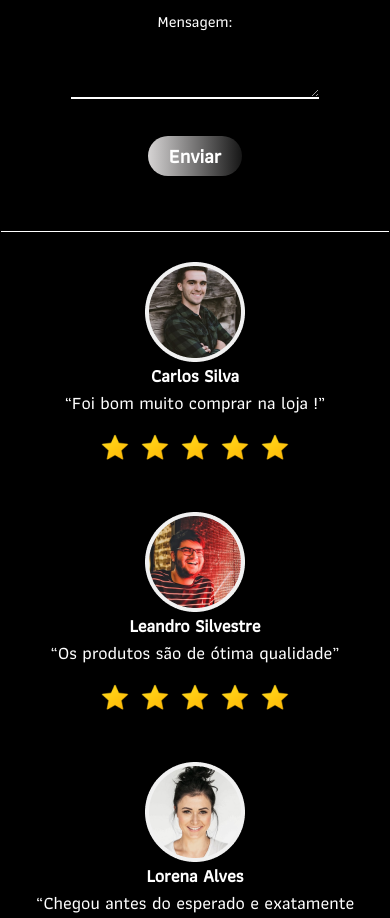
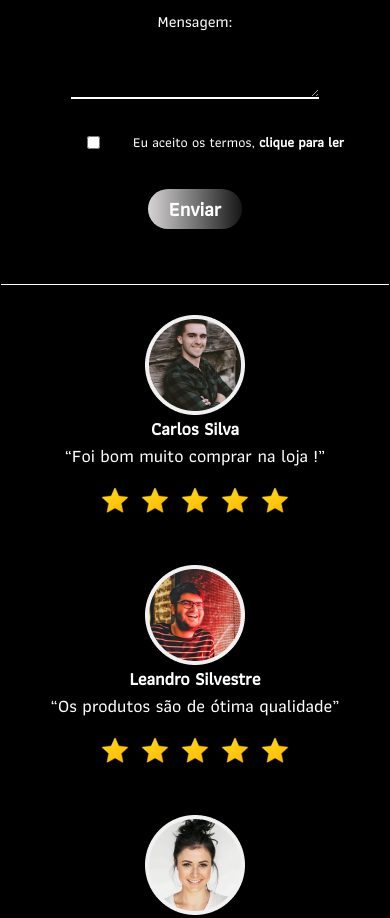
Before and after one commit to rafaeooliveira/projetoPlayInsSNK, a React (Vite) app: page / in a window 390 px wide. Shown: the part 5480-6398 px from the top of the page. Built offline with nearby package versions, Linux system fonts and the light colour scheme; no server answers.

Commit message:
Criado arquivo e checkbox de termo de concordancia dos dados cedidos

```diff
--- /dev/null
+++ b/public/termo.html
@@ -0,0 +1,49 @@
+<!DOCTYPE html>
+<html lang="en">
+<head>
+    <meta charset="UTF-8">
+    <meta http-equiv="X-UA-Compatible" content="IE=edge">
+    <meta name="viewport" content="width=device-width, initial-scale=1.0">
+    <title>Termo de concordância</title>
+</head>
+
+<style>
+
+    *{
+        background-color: antiquewhite;
+    }
+
+    h1{
+        text-align: center;
+        font-size: 60px;
+        padding: 20px;
+    }
+
+    p{
+        text-align: justify;
+        padding: 80px;
+        height: 100vh;
+        font-size: 36px;
+    }
+
+    @media screen and (max-width: 800px) {
+        h1{
+            font-size: 30px;
+        }
+
+        p{
+            font-size: 20px;
+            padding: 40px;
+        }
+    }
+
+</style>
+
+<body>
+    <h1>Termo de Concordância para Fornecimento de Dados Pessoais</h1>
+    <p>
+        Ao utilizar o formulário de contato em nosso site, eu, usuário, concordo em fornecer os seguintes dados pessoais à empresa Play In's SNK: nome, número de telefone e endereço de e-mail. Entendo que a Play In's SNK utilizará essas informações exclusivamente para entrar em contato comigo e responder às minhas solicitações e mensagens enviadas por meio do formulário de contato. Declaro que as informações fornecidas são verdadeiras e corretas, e concordo voluntariamente em fornecer esses dados para que a Play In's SNK possa me contatar e fornecer informações relacionadas aos seus produtos e serviços. Reconheço que tenho o direito de solicitar a exclusão dos meus dados pessoais a qualquer momento, bastando entrar em contato com a Play In's SNK por meio dos canais indicados em seu site.
+    </p>
+
+</body>
+</html>
--- a/src/components/main/section_conversao_reviews/ConversaoReviews.jsx
+++ b/src/components/main/section_conversao_reviews/ConversaoReviews.jsx
@@ -108,6 +108,11 @@ export default function ConversaoReviews() {
                         <textarea {...register("mensagem", { required: true })}></textarea>
                         {errors.mensagem && <p>Por favor, preencha a mensagem.</p>}
 
+                        <div className="permissao">
+                            <input type="checkbox" name="" id="" required />
+                            <p>Eu aceito os termos, <a href="./termo.html" target="_blank">clique para ler</a></p>
+                        </div>
+
                         <input type="submit" value="Enviar" />
                     </form>
 
--- a/src/css/styles.css
+++ b/src/css/styles.css
@@ -549,6 +549,27 @@ input[type="submit"]:hover:after {
     opacity: 1;
 }
 
+.permissao{
+    display: flex;
+    align-items: center;
+    margin: 0px 0px 10px 20px;
+}
+
+form > .permissao  p{
+    margin: 0px;
+    font-size: 14px;
+    color: white;
+}
+
+.permissao input{
+    width: 70px;
+
+}
+.permissao a{
+    color: white;
+    font-weight: bolder;
+    text-decoration: none;
+}
 
 /* SOBRE / FAQ */
 
```
